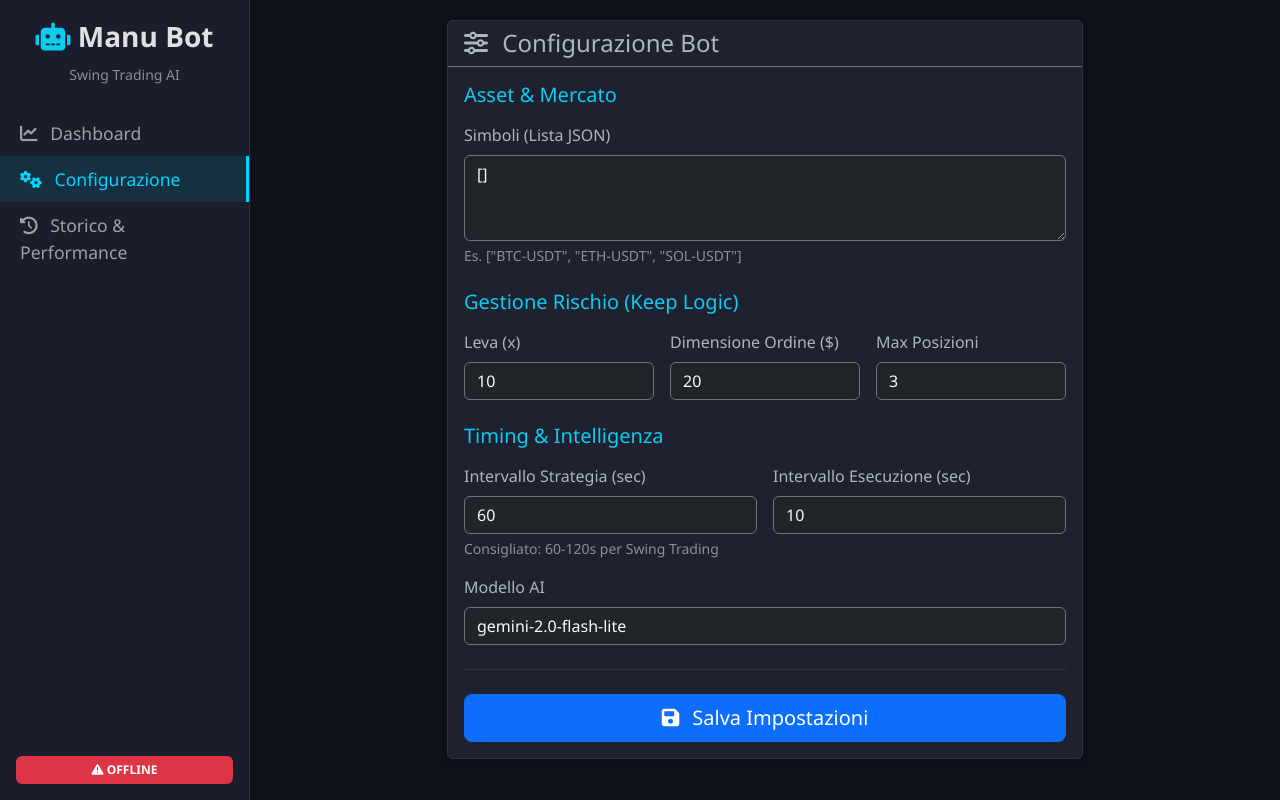
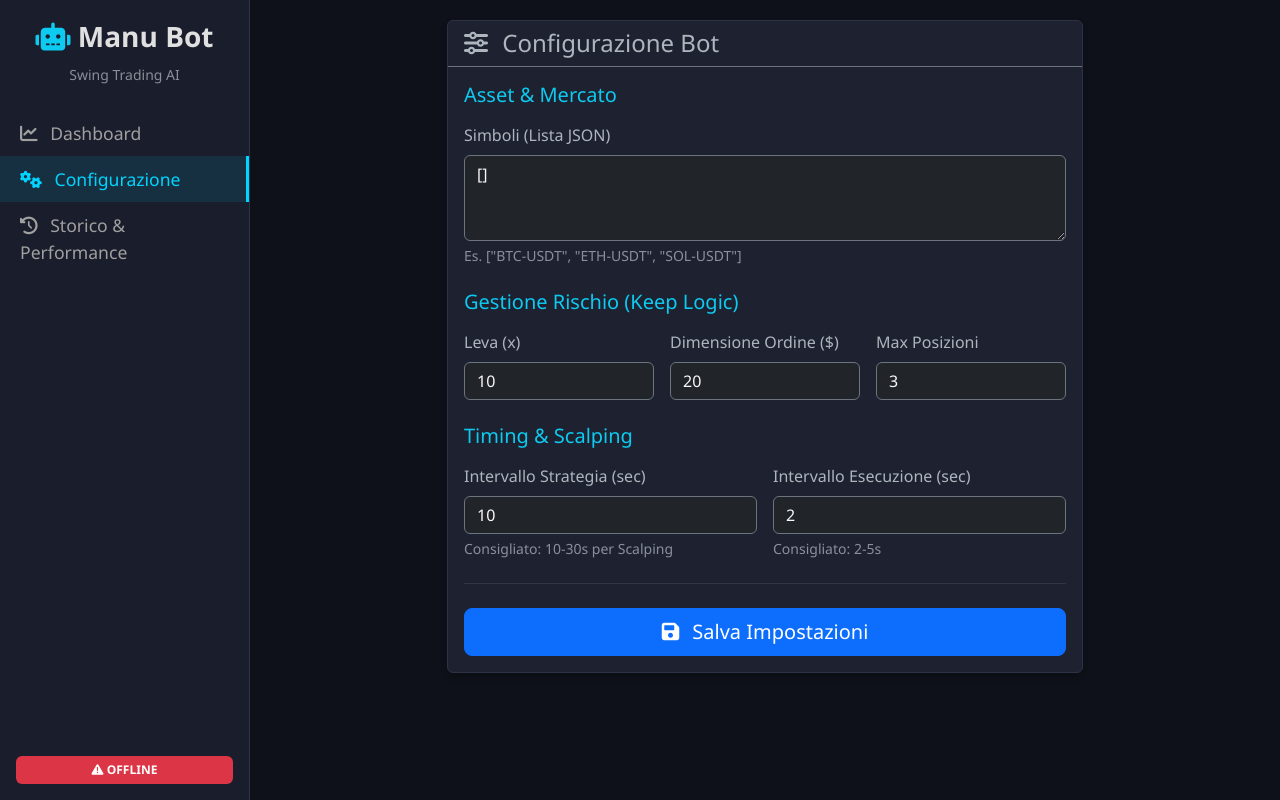
Before and after one commit to ricciuforever/manu-scalper, a Flask app: page /settings in a window 1280 px wide. Run offline with Flask 3, Linux system fonts and the light colour scheme; data that the repository does not hold is empty.

Commit message:
Refactor: Implement High-Frequency Scalping Strategy (Remove AI)
- Replaced AI-based swing trading logic with algorithmic scalping (EMA200, StochRSI, ATR) on 1m/5m timeframes.
- Removed dependency on Gemini AI to improve reaction speed.
- Tightened SL/TP parameters and reduced loop intervals for faster execution.
- Updated `technical_analysis.py` with `calculate_stoch_rsi` and `calculate_adx`.
- Updated default config and UI for high-frequency operations.

```diff
--- a/app.py
+++ b/app.py
@@ -53,8 +53,7 @@ def settings():
                 'BASE_ORDER_SIZE': float,
                 'MAX_POSITIONS': int,
                 'STRATEGIST_INTERVAL': int,
-                'EXECUTION_INTERVAL': int,
-                'AI_MODEL': str
+                'EXECUTION_INTERVAL': int
             }
 
             for key, type_func in settings_map.items():
@@ -74,9 +73,8 @@ def settings():
         'LEVERAGE': db.get_setting('LEVERAGE', 10),
         'BASE_ORDER_SIZE': db.get_setting('BASE_ORDER_SIZE', 20),
         'MAX_POSITIONS': db.get_setting('MAX_POSITIONS', 3),
-        'STRATEGIST_INTERVAL': db.get_setting('STRATEGIST_INTERVAL', 60),
-        'EXECUTION_INTERVAL': db.get_setting('EXECUTION_INTERVAL', 10),
-        'AI_MODEL': db.get_setting('AI_MODEL', 'gemini-2.0-flash-lite')
+        'STRATEGIST_INTERVAL': db.get_setting('STRATEGIST_INTERVAL', 10),
+        'EXECUTION_INTERVAL': db.get_setting('EXECUTION_INTERVAL', 2)
     }
     return render_template('settings.html', settings=current_settings)
 
--- a/templates/settings.html
+++ b/templates/settings.html
@@ -37,20 +37,17 @@
                         </div>
 
                         <!-- Timing & AI -->
-                        <h5 class="text-info mb-3 mt-4">Timing & Intelligenza</h5>
+                        <h5 class="text-info mb-3 mt-4">Timing & Scalping</h5>
                         <div class="row g-3">
                             <div class="col-md-6">
                                 <label class="form-label">Intervallo Strategia (sec)</label>
-                                <input type="number" name="STRATEGIST_INTERVAL" class="form-control bg-dark text-light border-secondary" value="{{ settings.STRATEGIST_INTERVAL }}" min="5">
-                                <div class="form-text text-muted">Consigliato: 60-120s per Swing Trading</div>
+                                <input type="number" name="STRATEGIST_INTERVAL" class="form-control bg-dark text-light border-secondary" value="{{ settings.STRATEGIST_INTERVAL }}" min="2">
+                                <div class="form-text text-muted">Consigliato: 10-30s per Scalping</div>
                             </div>
                             <div class="col-md-6">
                                 <label class="form-label">Intervallo Esecuzione (sec)</label>
                                 <input type="number" name="EXECUTION_INTERVAL" class="form-control bg-dark text-light border-secondary" value="{{ settings.EXECUTION_INTERVAL }}" min="1">
-                            </div>
-                            <div class="col-md-12">
-                                <label class="form-label">Modello AI</label>
-                                <input type="text" name="AI_MODEL" class="form-control bg-dark text-light border-secondary" value="{{ settings.AI_MODEL }}">
+                                <div class="form-text text-muted">Consigliato: 2-5s</div>
                             </div>
                         </div>
 
```
